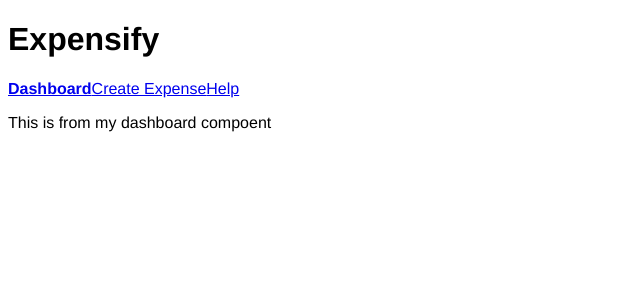
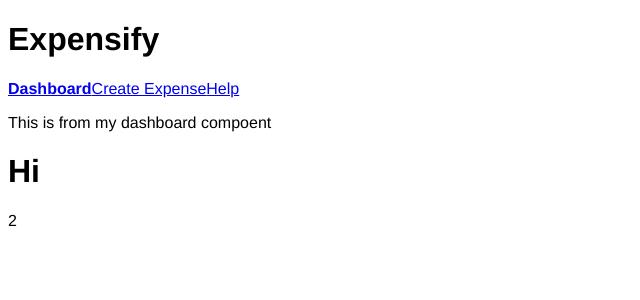
Before and after one commit to MrAdamUs/expenses-app, a React (Create React App) app: page / in a window 1280 px wide. Shown: the top 300 px of the page, without its empty margins (0-640 px from the left). Built offline with nearby package versions, Linux system fonts and the light colour scheme.

Commit message:
install react-redux and create expensesList component and connect with the store

```diff
--- a/package.json
+++ b/package.json
@@ -9,6 +9,7 @@
     "node-sass": "^5.0.0",
     "react": "^17.0.1",
     "react-dom": "^17.0.1",
+    "react-redux": "^7.2.2",
     "react-router-dom": "^5.2.0",
     "react-scripts": "4.0.3",
     "redux": "^4.0.5",
--- a/src/App.js
+++ b/src/App.js
@@ -1,21 +1,5 @@
 import React from 'react';
 import AppRouter from './routers/AppRouter';
-import configureStore from './store/configureStore';
-
-import { addExpense } from './actions/expenses';
-import { setTextFilter } from './actions/filters';
-import getVisibleExpenses from './selectors/expenses';
-
-const store = configureStore();
-
-store.dispatch(addExpense({ description: 'Water bill' }));
-store.dispatch(addExpense({ description: 'Gas bill' }));
-store.dispatch(setTextFilter({ description: 'bill' }));
-
-const state = store.getState();
-const visibleExpenses = getVisibleExpenses(state.expenses, state.filters);
-
-console.log(visibleExpenses);
 
 function App() {
   return (
--- /dev/null
+++ b/src/components/ExpenseList.js
@@ -0,0 +1,19 @@
+import React from 'react';
+import { connect } from 'react-redux';
+
+const ExpenseList = (props) => {
+  return (
+    <div>
+      <h1>Hi</h1>
+      {props.expenses.length}
+    </div>
+  );
+};
+
+const mapStateToProps = (state) => {
+  return {
+    expenses: state.expenses,
+  };
+};
+
+export default connect(mapStateToProps)(ExpenseList);
--- a/src/index.js
+++ b/src/index.js
@@ -2,10 +2,28 @@
 import ReactDOM from 'react-dom';
 import './styles/styles.scss';
 import App from './App';
+import { Provider } from 'react-redux';
+import configureStore from './store/configureStore';
+
+import { addExpense } from './actions/expenses';
+import { setTextFilter } from './actions/filters';
+import getVisibleExpenses from './selectors/expenses';
+
+const store = configureStore();
+
+store.dispatch(addExpense({ description: 'Water bill' }));
+store.dispatch(addExpense({ description: 'Gas bill' }));
+store.dispatch(setTextFilter({ description: 'bill' }));
+
+const state = store.getState();
+const visibleExpenses = getVisibleExpenses(state.expenses, state.filters);
+
+console.log(visibleExpenses);
 
 ReactDOM.render(
-  <React.StrictMode>
+  <Provider store={store}>
     <App />
-  </React.StrictMode>,
+  </Provider>,
+
   document.getElementById('root')
 );
--- a/src/pages/ExpenesDashboardPage.js
+++ b/src/pages/ExpenesDashboardPage.js
@@ -1,9 +1,11 @@
 import React from 'react';
+import ExpenseList from '../components/ExpenseList';
 
 const ExpenesDashboardPage = () => {
   return (
     <div>
       <p>This is from my dashboard compoent</p>
+      <ExpenseList />
     </div>
   );
 };
```
Also changed, not shown: 1 other file (tests, documents, lock files or other folders).
